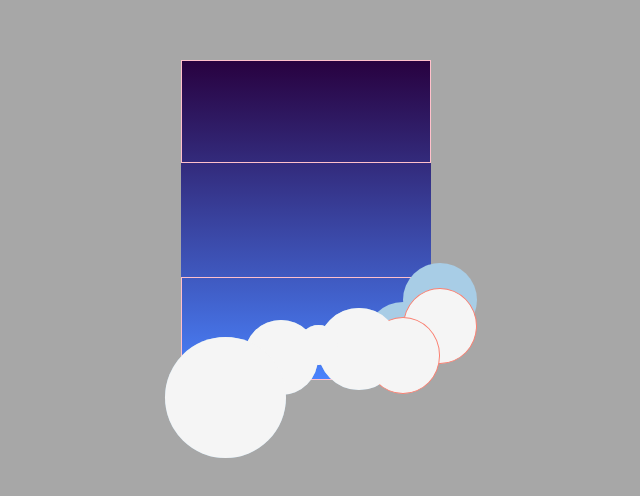
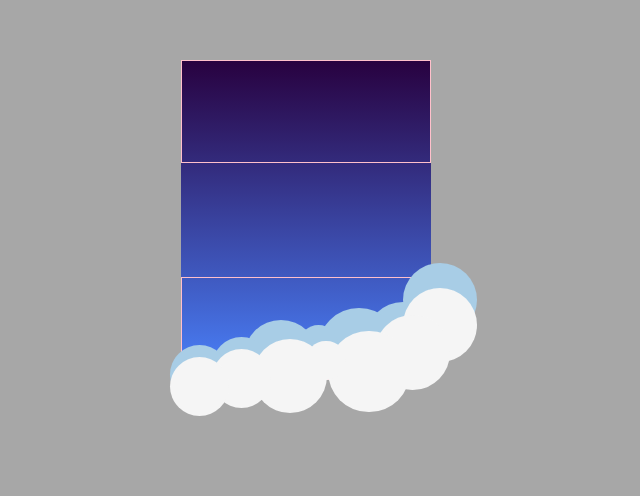
Before and after one commit to dsdyaz/fancy-toggle, a React (Vite) app: page / in a window 1280 px wide. Shown: the part 180-676 px from the top of the page, without its empty margins (334-974 px from the left). Built offline with nearby package versions, Linux system fonts and the light colour scheme.

Commit message:
made front array of clouds

```diff
--- a/src/style/toggle-background.css
+++ b/src/style/toggle-background.css
@@ -79,27 +79,52 @@
     left: 25%;
 }
 
-.bottom-area__item--left {
-    width: 49%;
+.bottom-area__item--top-left {
+    width: 24%;
     height: 0;
-    padding-bottom: 49%;
+    padding-bottom: 24%;
     top: 58%;
-    left: -7%;
+    left: 12%;
+}
+
+.bottom-area__item--bottom-left {
+    width: 24%;
+    height: 0;
+    padding-bottom: 24%;
+    top: 66%;
+    left: -5%;
 }
 
 .bottom-area__item--front.bottom-area__item--top-right {
-    border: 1px salmon solid;
     top: 10%;
 }
 
 .bottom-area__item--front.bottom-area__item--bottom-right {
-    border: 1px salmon solid;
-    top: 39%;
+    top: 37%;
+    left: 78%;
 }
 
-.bottom-area__item--front.bottom-area__item--top-right {
-    border: 1px salmon solid;
-    top: 10%;
+.bottom-area__item--front.bottom-area__item--right-center {
+    top: 52%;
+    left: 59%;
+}
+
+.bottom-area__item--front.bottom-area__item--center {
+    top: 62%;
+    left: 50%;
+}
+
+.bottom-area__item--front.bottom-area__item--left-center {
+    top: 60%;
+    left: 28.5%;
+}
+
+.bottom-area__item--front.bottom-area__item--top-left {
+    top: 70%;
+}
+
+.bottom-area__item--front.bottom-area__item--bottom-left {
+    top: 78%;
 }
 
 /* .bottom-cluster {
--- a/src/toggle__background/toggle__background.jsx
+++ b/src/toggle__background/toggle__background.jsx
@@ -13,13 +13,15 @@ export default function ToggleBackground() {
         <div className="bottom-area__item bottom-area__item--rear bottom-area__item--right-center" />
         <div className="bottom-area__item bottom-area__item--rear bottom-area__item--center" />
         <div className="bottom-area__item bottom-area__item--rear bottom-area__item--left-center" />
-        <div className="bottom-area__item bottom-area__item--rear bottom-area__item--left" />
+        <div className="bottom-area__item bottom-area__item--rear bottom-area__item--top-left" />
+        <div className="bottom-area__item bottom-area__item--rear bottom-area__item--bottom-left" />
         <div className="bottom-area__item bottom-area__item--front bottom-area__item--top-right" />
         <div className="bottom-area__item bottom-area__item--front bottom-area__item--bottom-right" />
         <div className="bottom-area__item bottom-area__item--front bottom-area__item--right-center" />
         <div className="bottom-area__item bottom-area__item--front bottom-area__item--center" />
         <div className="bottom-area__item bottom-area__item--front bottom-area__item--left-center" />
-        <div className="bottom-area__item bottom-area__item--front bottom-area__item--left" />
+        <div className="bottom-area__item bottom-area__item--front bottom-area__item--top-left" />
+        <div className="bottom-area__item bottom-area__item--front bottom-area__item--bottom-left" />
         {/* <div className="bottom-cluster bottom-cluster--rear">
            <div className="bottom-cluster__circle bottom-cluster__circle--top-right" />
         <div className="bottom-cluster__circle bottom-cluster__circle--bottom-right" />
```
